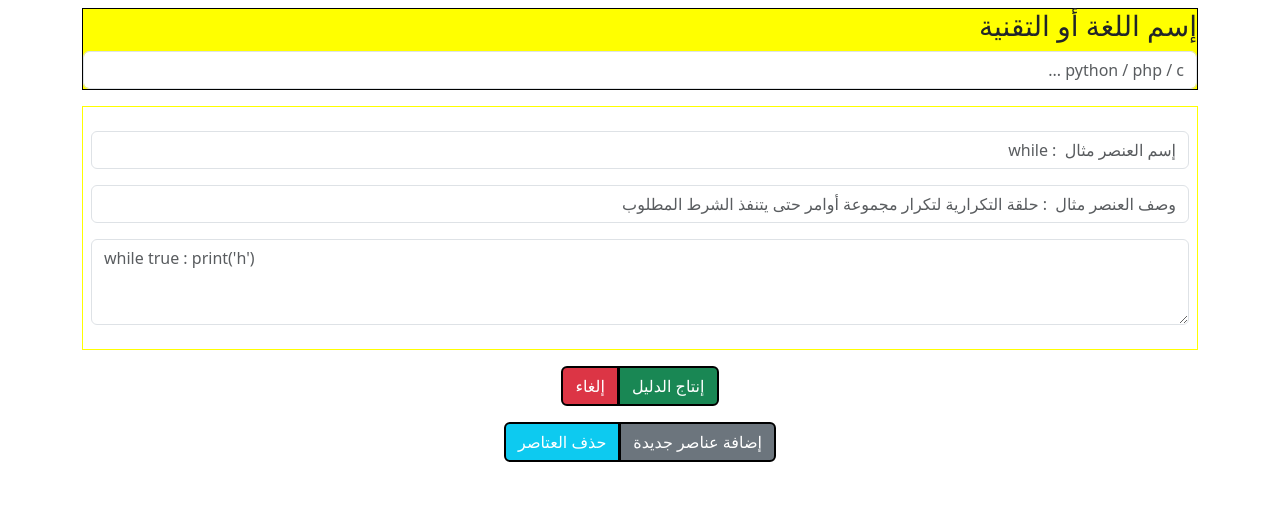
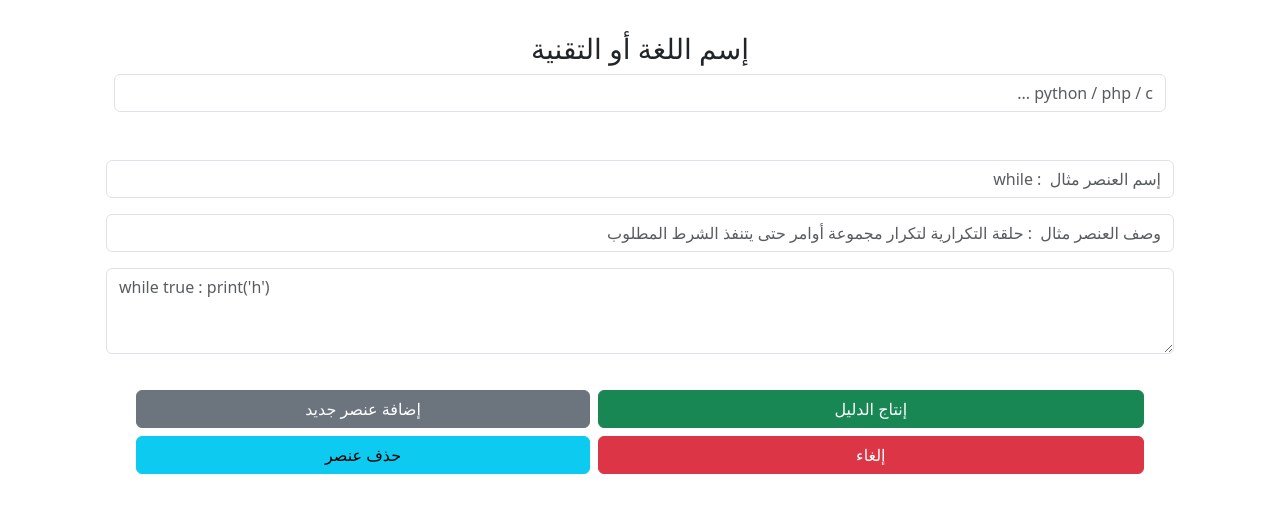
Before and after one commit to Lmuhammed/Manuals-generator, a PHP site: page / in a window 1280 px wide. Shown: the part 64-577 px from the top of the page. Run offline with PHP 8.4, Linux system fonts and the light colour scheme; some libraries are stand-ins or nearby versions.

Commit message:
pages styling modified

```diff
--- a/index.php
+++ b/index.php
@@ -4,8 +4,8 @@
 <head>
 <title>إنتاج الدلائل</title>
 <!-- icon declaration -->
-<link rel="icon" href="partials/imgs/favicon.ico">
-<!-- Source : https://icon-icons.com/icon/letter-c/34763 -->
+<link rel="icon" href="partials/imgs/favicon.svg">
+<!-- Source : https://icons.getbootstrap.com/icons/journal-bookmark-fill/-->
 <!-- end icon declaration -->
 <link rel="stylesheet" href="<?php echo npmGetPaths('css'); ?>" >
 <link rel="stylesheet" href="partials/css/style.css">
@@ -13,13 +13,12 @@
 <body>
     <?php require_once 'partials/PHP_helpers/navbar.php'; ?>
     <main class="container mt-2">
-    <section>
-    <form method="post" action="/manual/index.php" >
-    <div class="mb-3 h3" style="background-color: yellow;border: 1px solid black;">
+    <form method="post" action="/manual/index.php" class="px-2 py-2 mx-2 my-2">
+    <div class="mb-3 h3 px-2 py-2 mx-2 my-2 text-center">
     <label for="stack" class="form-label">إسم اللغة أو التقنية</label>
     <input type="text" class="form-control" id="stack" name="stack" placeholder="python / php / c ...">
     </div>
-    <div class="px-2 py-2 mt-2 mb-2" style="border:1px solid yellow;">
+    <div class="px-2 py-2 mt-2 mb-2">
     <input type="text" class="form-control mt-3 mb-3"  name="element_name[]" placeholder="إسم العنصر مثال  : while">
     <input type="text" class="form-control mt-3 mb-3"  name="element_description[]" placeholder="وصف العنصر مثال  : حلقة التكرارية لتكرار مجموعة أوامر حتى يتنفذ الشرط المطلوب">
     <bdo dir="ltr">
@@ -28,20 +27,24 @@
     </div>
     <div id="dynamic_part">
     </div>
-    <div class="text-center fw-bold mt-3 mb-2">
-    <div class="btn-group" role="group" aria-label="Basic example">
-    <button type="submit" class="btn btn-success">إنتاج الدليل </button>
-    <button type="reset" class="btn btn-danger">إلغاء</button>
+    <!-- buttons -->
+    <div class="row justify-content-center">
+        <div class="col-5 px-1 py-1" style="width: 50%;">
+        <div class="d-grid gap-2">
+        <button type="submit" class="btn btn-success">إنتاج الدليل</button>
+        <button type="reset" class="btn btn-danger" >إلغاء</button>
+        </div>
     </div>
+        <div class="col-5 px-1 py-1">
+        <div class="d-grid gap-2">
+        <button type="button" class="btn btn-secondary" onclick="add()">إضافة عنصر جديد</button>
+        <button type="button" class="btn btn-info"  onclick="remove()">حذف عنصر</button>
+        </div>
+        </div>
+        </div>
+    <!-- end buttons -->
     </form>
-    </section>
-    <div class="text-center fw-bold mt-3 mb-2">
-    <div class="btn-group" role="group" aria-label="Basic example">
-    <button type="button" class="btn btn-secondary" onclick="add()">إضافة عناصر جديدة</button>
-    <button type="button" class="btn btn-info"  onclick="remove()">حذف العتاصر</button>
-    </div>
-    </div>
-</main>
-<script src="partials/js/main.js"></script>
+    </main>
+    <script src="partials/js/main.js"></script>
 </body>
 </html>
--- a/partials/PHP_helpers/navbar.php
+++ b/partials/PHP_helpers/navbar.php
@@ -1,4 +1,4 @@
-<nav class="navbar navbar-expand-lg navbar-dark bg-dark pb-3">
+<nav class="navbar navbar-expand-lg navbar-dark bg-dark pb-3 d-print-none">
   <div class="container">
     <a class="navbar-brand" href="<?=$_SERVER['PHP_SELF']?>">إنتاج الدلائل</a>
   </div>
--- a/partials/css/style.css
+++ /dev/null
@@ -1,22 +0,0 @@
-.btn{
-    border: solid black 2px;
-    color: white;
-
-}
-.btn:hover {
-    background-color: rgb(255, 145, 0);
-    font-size: 30px;
-    transition: background-color 0.5s ease;
-    box-shadow: 0px 10px 20px rgba(0, 0, 0, 0.25);
-    font-size: 1em;
-
-}
-.btn:active {
-    background-color: black; /* Darker green */
-    box-shadow: 0 5px #666;
-    transform: translateY(4px);
-}
-input:hover, textarea:hover {
-    background-color: #dfdfdf; /* Change the background color */
-    border: 1px solid #000; /* Add a border */
- }
--- a/partials/js/main.js
+++ b/partials/js/main.js
@@ -57,3 +57,29 @@ function remove(){
     }
 
 }
+function copyToClipboard() {
+
+    const copyText = document.getElementById("code");
+    // Create a range and select the node
+    const range = document.createRange();
+    range.selectNode(copyText);
+
+    // Clear any existing selection
+    window.getSelection().removeAllRanges();
+
+    // Add the range to the selection
+    window.getSelection().addRange(range);
+
+    // Copy the selected text to the clipboard
+    navigator.clipboard.writeText(window.getSelection().toString())
+      .then(() => {
+        console.log('Text copied to clipboard');
+      })
+      .catch(err => {
+        console.error('Error copying text to clipboard:', err);
+      });
+
+    // Clear the selection after copying
+    window.getSelection().removeAllRanges();
+    alert('تم نسخ الشفرة إلى الحافظة بنجاح ');
+}
```
Also changed, not shown: manual/index.php (+26 -28 lines), partials/imgs/favicon.ico (deleted), partials/imgs/favicon.svg (added).
